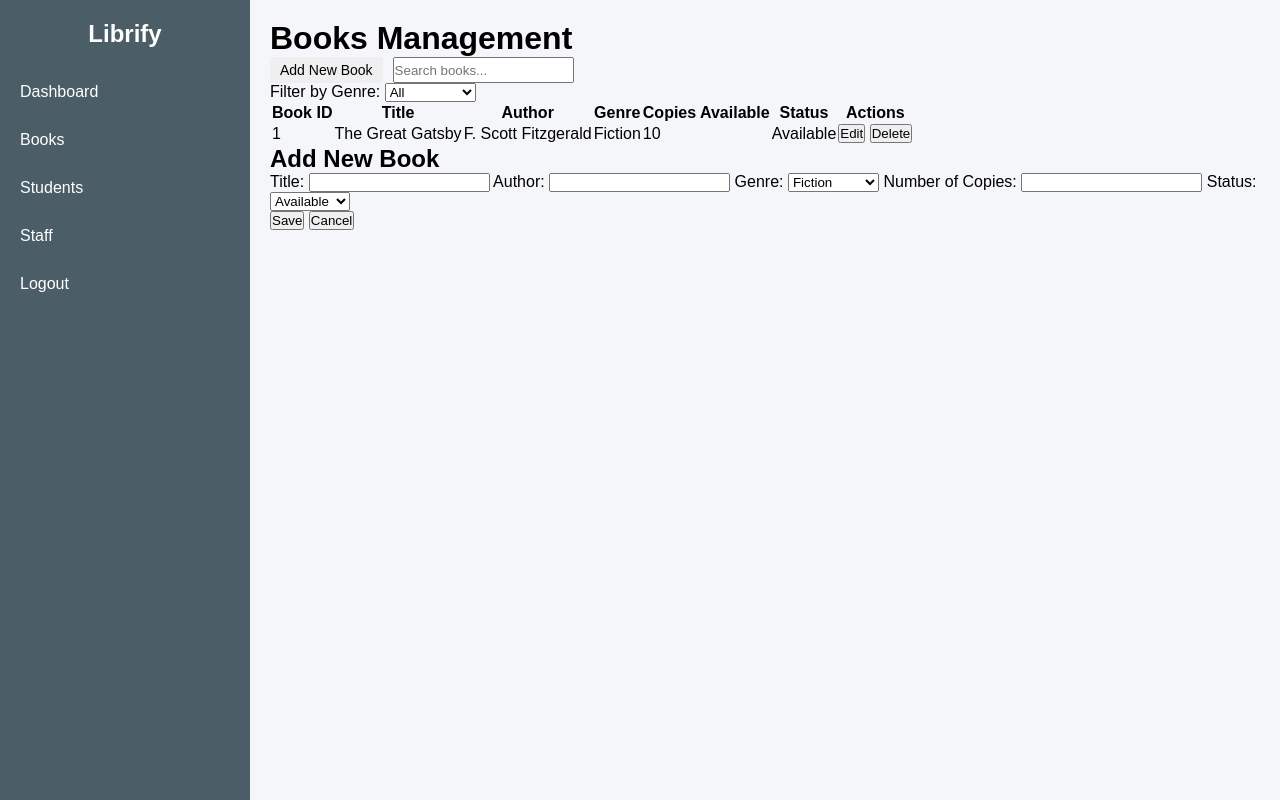
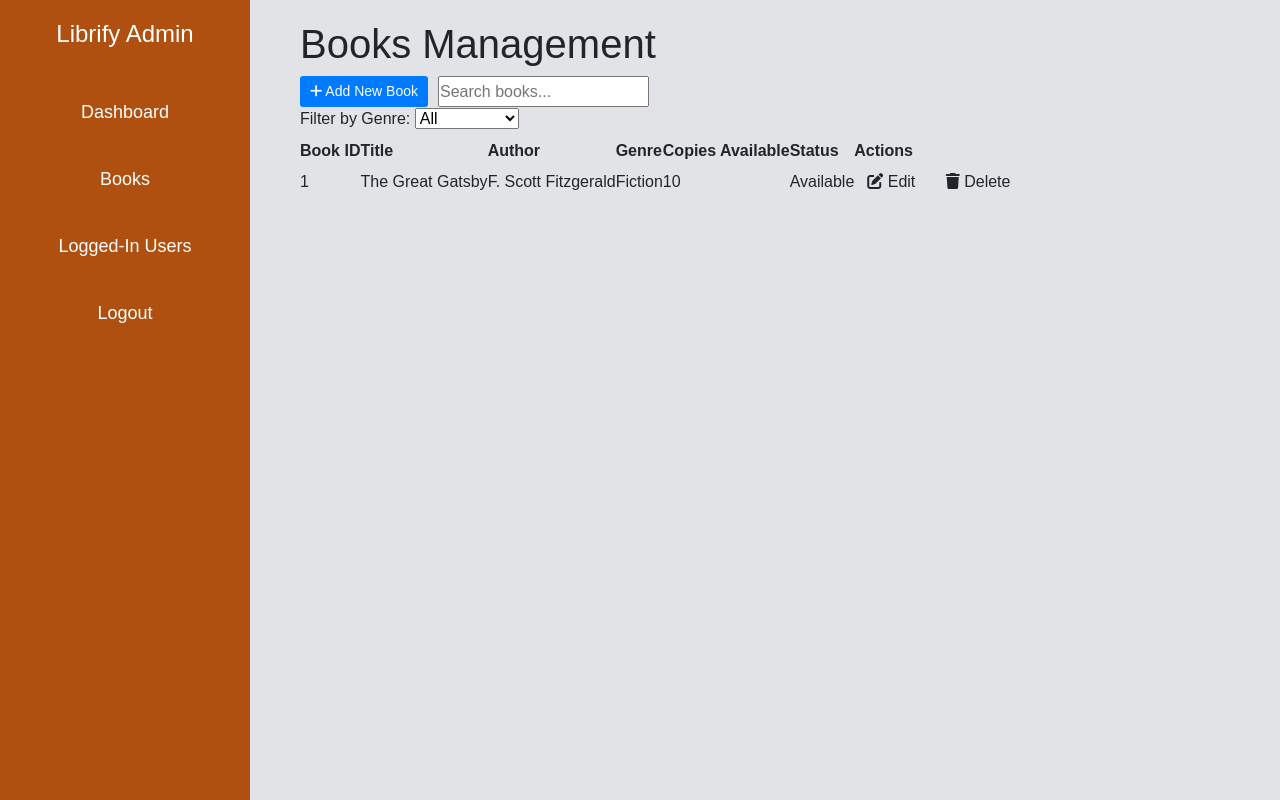
Before and after one commit to Ishanmali/library-manegment-system, a Flask app: page /book in a window 1280 px wide. Run offline with Flask 3, Linux system fonts and the light colour scheme; some libraries are stand-ins or nearby versions.

Commit message:
admindash

```diff
--- a/static/account.css
+++ b/static/account.css
@@ -14,7 +14,7 @@ body {
     justify-content: center;
     align-items: center;
     height: 100vh;
-    background-image:url('/static/image/b1.jpg');
+    background-image:url('/static/image/ai.jpg');
     background-size: cover;
     background-position: center;
 }
--- a/static/book.css
+++ b/static/book.css
@@ -9,53 +9,12 @@
 body {
     display: flex;
     min-height: 100vh;
-    background-color: #f5f6fa;
+    background-color: #e2e3e7;
     margin: 0;
 }
 
-/* Sidebar Styling */
-.sidebar {
-    width: 250px;
-    background-color: #4b5d67;
-    color: white;
-    padding-top: 20px;
-    position: fixed;
-    height: 100%;
-}
-
-.sidebar h2 {
-    text-align: center;
-    margin-bottom: 20px;
-}
-
-.sidebar ul {
-    list-style-type: none;
-    padding: 0;
-}
-
-.sidebar ul li {
-    padding: 15px 20px;
-    cursor: pointer;
-    transition: background 0.3s;
-}
-
-.sidebar ul li:hover {
-    background-color: #3a4a55;
-}
-
-.sidebar ul li.active {
-    background-color: #3a4a55;
-}
-
-.sidebar ul li a {
-    text-decoration: none;
-    color: white;
-    display: block;
-}
-
-/* Main Content Styling */
 .main-content {
-    margin-left: 250px;
+    margin-left: 30px;
     padding: 20px;
     flex: 1;
 }
--- /dev/null
+++ b/static/sidebar.css
@@ -0,0 +1,30 @@
+.sidebar {
+    width: 250px;
+    background-color:  #af5010;
+    color: white;
+    display: flex;
+    flex-direction: column;
+    align-items: center;
+    padding: 20px 0;
+}
+
+.sidebar h1 {
+    font-size: 24px;
+    margin-bottom: 30px;
+}
+
+.sidebar a {
+    text-decoration: none;
+    color: white;
+    margin: 10px 0;
+    font-size: 18px;
+    padding: 10px;
+    text-align: center;
+    width: 100%;
+    border-radius: 5px;
+    transition: background-color 0.3s;
+}
+
+.sidebar a:hover {
+    background-color: #e28c53fd;
+}
--- a/templates/base.html
+++ b/templates/base.html
@@ -7,7 +7,7 @@
     <link href="https://stackpath.bootstrapcdn.com/bootstrap/4.5.2/css/bootstrap.min.css" rel="stylesheet">
   </head>
   <body>
-    {% include 'navbar.html' %}
+    {% include 'sidebar.html' %}
     <br/>
     {% block content %}
     {% endblock %}
--- a/templates/book.html
+++ b/templates/book.html
@@ -1,3 +1,5 @@
+{% extends 'base.html' %}
+{% block content %}
 <!DOCTYPE html>
 <html lang="en">
 <head>
@@ -8,24 +10,8 @@
     <link rel="stylesheet" href="{{ url_for('static', filename='book.css') }}">
 </head>
 <body>
+
     <div class="dashboard-container">
-        <!-- Sidebar -->
-        <aside class="sidebar">
-            <div class="sidebar-header">
-                <h2>Librify</h2>
-            </div>
-            <nav>
-                <ul>
-                    <li><a href="dashboard.html"><i class="fas fa-tachometer-alt"></i> Dashboard</a></li>
-                    <li><a href="books.html" class="active"><i class="fas fa-book"></i> Books</a></li>
-                    <li><a href="students.html"><i class="fas fa-user-graduate"></i> Students</a></li>
-                    <li><a href="staff.html"><i class="fas fa-users"></i> Staff</a></li>
-                    <li><a href="logout.html"><i class="fas fa-sign-out-alt"></i> Logout</a></li>
-                </ul>
-            </nav>
-        </aside>
-
-        <!-- Main Content -->
         <main class="main-content">
             <header class="main-header">
                 <h1>Books Management</h1>
@@ -49,7 +35,7 @@
             </section>
 
             <section class="books-list">
-                <table>
+                <table >
                     <thead>
                         <tr>
                             <th>Book ID</th>
@@ -121,3 +107,4 @@
     <script src="script.js"></script>
 </body>
 </html>
+{% endblock %}
--- /dev/null
+++ b/templates/sidebar.html
@@ -0,0 +1,22 @@
+<!DOCTYPE html>
+<html lang="en">
+<head>
+  <meta charset="UTF-8">
+  <meta name="viewport" content="width=device-width, initial-scale=1.0">
+  <title></title>
+  <link href="https://stackpath.bootstrapcdn.com/bootstrap/4.5.2/css/bootstrap.min.css" rel="stylesheet">
+  <script src="https://kit.fontawesome.com/0259d3fbb7.js" crossorigin="anonymous"></script>
+  <link rel="stylesheet" href="{{ url_for('static', filename='sidebar.css') }}">
+</head>
+<body>
+
+    <div class="sidebar">
+        <h1>Librify Admin</h1>
+        <a href="{{url_for('admindashbord')}}">Dashboard</a>
+        <a href="{{url_for('book')}}"> Books</a>
+        <a href="/loggedin-users" class="menu-item" id="users">Logged-In Users</a>
+        <a href="/logout" class="menu-item" id="logout">Logout</a>
+    </div>
+
+</body>
+</html>
```
Also changed, not shown: static/admindashbord.css (+0 -31 lines), templates/admindashbord.html (+3 -7 lines), templates/admin login.html (deleted), templates/adminlogin.html (added).
